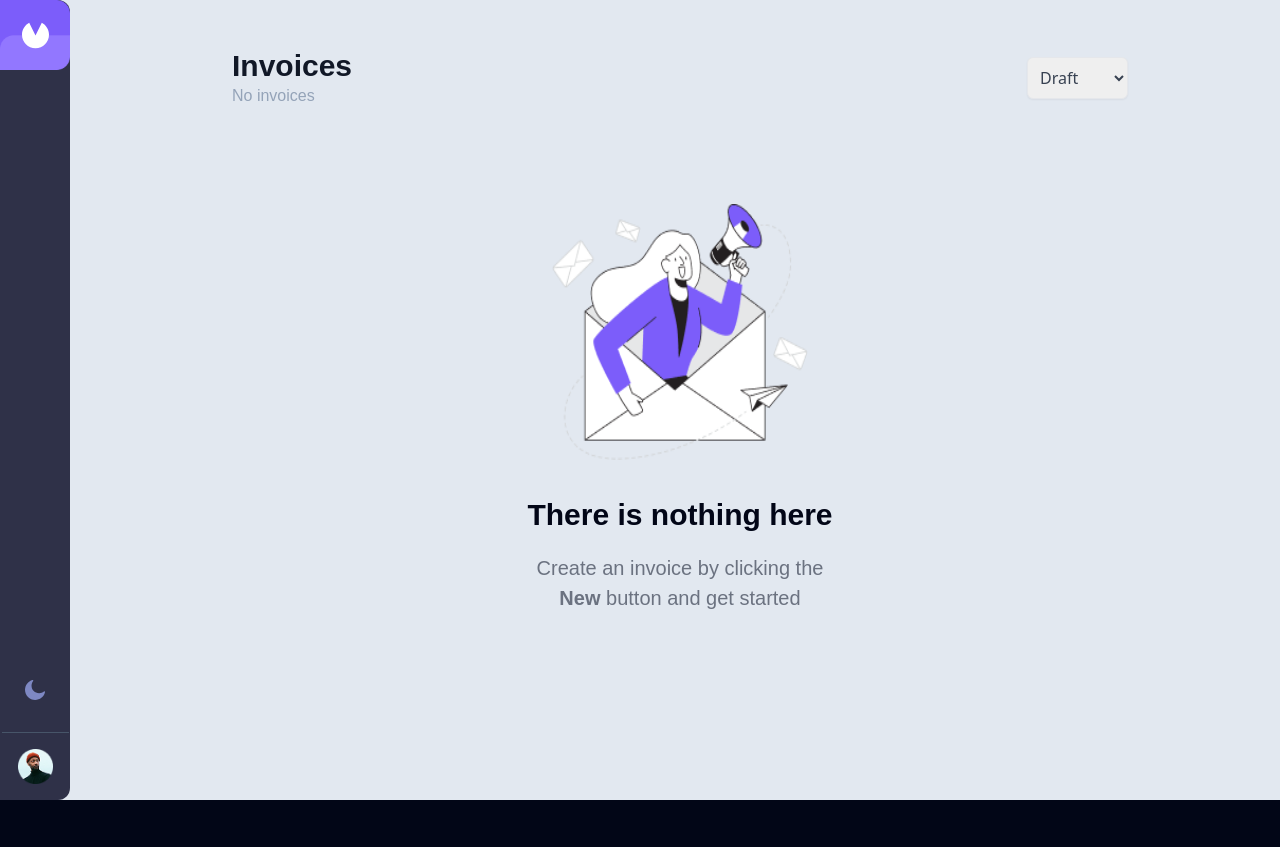
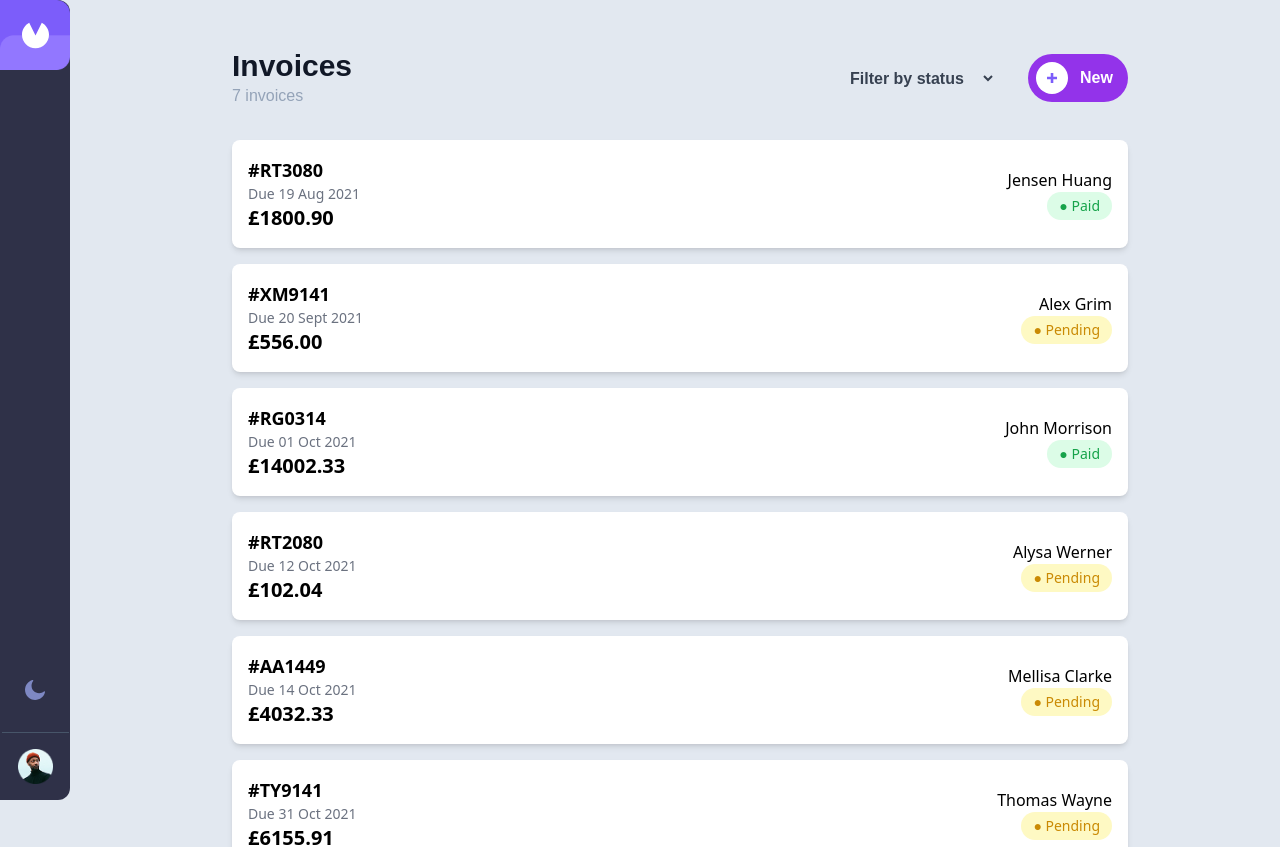
Before and after one commit to bugname7/imtixon, a React (Vite) app: page / in a window 1280 px wide. Shown: the top 847 px of the page. Before the commit the page ends 800 px from the top, so only its background shows below. Built offline with nearby package versions, Linux system fonts and the light colour scheme; a web font is replaced by a local one.

Commit message:
filter update data json iterator test

```diff
--- /dev/null
+++ b/src/assets/data.json
@@ -0,0 +1,231 @@
+[
+  {
+    "id": "RT3080",
+    "createdAt": "2021-08-18",
+    "paymentDue": "2021-08-19",
+    "description": "Re-branding",
+    "paymentTerms": 1,
+    "clientName": "Jensen Huang",
+    "clientEmail": "jensenh@mail.com",
+    "status": "paid",
+    "senderAddress": {
+      "street": "19 Union Terrace",
+      "city": "London",
+      "postCode": "E1 3EZ",
+      "country": "United Kingdom"
+    },
+    "clientAddress": {
+      "street": "106 Kendell Street",
+      "city": "Sharrington",
+      "postCode": "NR24 5WQ",
+      "country": "United Kingdom"
+    },
+    "items": [
+      {
+        "name": "Brand Guidelines",
+        "quantity": 1,
+        "price": 1800.9,
+        "total": 1800.9
+      }
+    ],
+    "total": 1800.9
+  },
+  {
+    "id": "XM9141",
+    "createdAt": "2021-08-21",
+    "paymentDue": "2021-09-20",
+    "description": "Graphic Design",
+    "paymentTerms": 30,
+    "clientName": "Alex Grim",
+    "clientEmail": "alexgrim@mail.com",
+    "status": "pending",
+    "senderAddress": {
+      "street": "19 Union Terrace",
+      "city": "London",
+      "postCode": "E1 3EZ",
+      "country": "United Kingdom"
+    },
+    "clientAddress": {
+      "street": "84 Church Way",
+      "city": "Bradford",
+      "postCode": "BD1 9PB",
+      "country": "United Kingdom"
+    },
+    "items": [
+      {
+        "name": "Banner Design",
+        "quantity": 1,
+        "price": 156,
+        "total": 156
+      },
+      {
+        "name": "Email Design",
+        "quantity": 2,
+        "price": 200,
+        "total": 400
+      }
+    ],
+    "total": 556
+  },
+  {
+    "id": "RG0314",
+    "createdAt": "2021-09-24",
+    "paymentDue": "2021-10-01",
+    "description": "Website Redesign",
+    "paymentTerms": 7,
+    "clientName": "John Morrison",
+    "clientEmail": "jm@myco.com",
+    "status": "paid",
+    "senderAddress": {
+      "street": "19 Union Terrace",
+      "city": "London",
+      "postCode": "E1 3EZ",
+      "country": "United Kingdom"
+    },
+    "clientAddress": {
+      "street": "79 Dover Road",
+      "city": "Westhall",
+      "postCode": "IP19 3PF",
+      "country": "United Kingdom"
+    },
+    "items": [
+      {
+        "name": "Website Redesign",
+        "quantity": 1,
+        "price": 14002.33,
+        "total": 14002.33
+      }
+    ],
+    "total": 14002.33
+  },
+  {
+    "id": "RT2080",
+    "createdAt": "2021-10-11",
+    "paymentDue": "2021-10-12",
+    "description": "Logo Concept",
+    "paymentTerms": 1,
+    "clientName": "Alysa Werner",
+    "clientEmail": "alysa@email.co.uk",
+    "status": "pending",
+    "senderAddress": {
+      "street": "19 Union Terrace",
+      "city": "London",
+      "postCode": "E1 3EZ",
+      "country": "United Kingdom"
+    },
+    "clientAddress": {
+      "street": "63 Warwick Road",
+      "city": "Carlisle",
+      "postCode": "CA20 2TG",
+      "country": "United Kingdom"
+    },
+    "items": [
+      {
+        "name": "Logo Sketches",
+        "quantity": 1,
+        "price": 102.04,
+        "total": 102.04
+      }
+    ],
+    "total": 102.04
+  },
+  {
+    "id": "AA1449",
+    "createdAt": "2021-10-7",
+    "paymentDue": "2021-10-14",
+    "description": "Re-branding",
+    "paymentTerms": 7,
+    "clientName": "Mellisa Clarke",
+    "clientEmail": "mellisa.clarke@example.com",
+    "status": "pending",
+    "senderAddress": {
+      "street": "19 Union Terrace",
+      "city": "London",
+      "postCode": "E1 3EZ",
+      "country": "United Kingdom"
+    },
+    "clientAddress": {
+      "street": "46 Abbey Row",
+      "city": "Cambridge",
+      "postCode": "CB5 6EG",
+      "country": "United Kingdom"
+    },
+    "items": [
+      {
+        "name": "New Logo",
+        "quantity": 1,
+        "price": 1532.33,
+        "total": 1532.33
+      },
+      {
+        "name": "Brand Guidelines",
+        "quantity": 1,
+        "price": 2500,
+        "total": 2500
+      }
+    ],
+    "total": 4032.33
+  },
+  {
+    "id": "TY9141",
+    "createdAt": "2021-10-01",
+    "paymentDue": "2021-10-31",
+    "description": "Landing Page Design",
+    "paymentTerms": 30,
+    "clientName": "Thomas Wayne",
+    "clientEmail": "thomas@dc.com",
+    "status": "pending",
+    "senderAddress": {
+      "street": "19 Union Terrace",
+      "city": "London",
+      "postCode": "E1 3EZ",
+      "country": "United Kingdom"
+    },
+    "clientAddress": {
+      "street": "3964  Queens Lane",
+      "city": "Gotham",
+      "postCode": "60457",
+      "country": "United States of America"
+    },
+    "items": [
+      {
+        "name": "Web Design",
+        "quantity": 1,
+        "price": 6155.91,
+        "total": 6155.91
+      }
+    ],
+    "total": 6155.91
+  },
+  {
+    "id": "FV2353",
+    "createdAt": "2021-11-05",
+    "paymentDue": "2021-11-12",
+    "description": "Logo Re-design",
+    "paymentTerms": 7,
+    "clientName": "Anita Wainwright",
+    "clientEmail": "",
+    "status": "draft",
+    "senderAddress": {
+      "street": "19 Union Terrace",
+      "city": "London",
+      "postCode": "E1 3EZ",
+      "country": "United Kingdom"
+    },
+    "clientAddress": {
+      "street": "",
+      "city": "",
+      "postCode": "",
+      "country": ""
+    },
+    "items": [
+      {
+        "name": "Logo Re-design",
+        "quantity": 1,
+        "price": 3102.04,
+        "total": 3102.04
+      }
+    ],
+    "total": 3102.04
+  }
+]
--- a/src/pages/Home.jsx
+++ b/src/pages/Home.jsx
@@ -1,54 +1,98 @@
-import React from 'react';
-import { useDarkMode } from '../context/DarkLightMode';
-import invois from '../assets/images/invois.png'
+import React, { useState } from "react";
+import { useDarkMode } from "../context/DarkLightMode";
+import new1 from "../assets/images/new1.svg";
+
+import data from '../assets/data.json'
+
 function Home() {
-    const { darkMode, toggleDarkMode } = useDarkMode();
+    const { darkMode } = useDarkMode();
+    const bgClass = darkMode ? "bg-slate-950" : "bg-slate-200";
 
-    const bgClass = darkMode ? 'bg-slate-950' : 'bg-slate-200';
+    const [filterStatus, setFilterStatus] = useState("Filter by status");
+
+    const filtereddata =
+        filterStatus === "Filter by status"
+            ? data
+            : data.filter((invoice) => invoice.status === filterStatus.toLowerCase());
+
     return (
-        <div className={`${bgClass} min-h-screen  flex flex-col items-center justify-start pt-12    pl-6 pb-6 pr-6 `}>
+        <div
+            className={`${bgClass} min-h-screen flex flex-col items-center justify-start pt-12 pl-6 pb-6 pr-6`}
+        >
             <div className="w-full max-w-4xl flex justify-between items-center mb-8">
                 <div>
-                    <h1 className={`${darkMode ? 'text-white' : 'text-black'} text-3xl font-spartan font-bold text-gray-900`}>Invoices</h1>
-                    <p className={`${darkMode ? 'text-slate-300' : ''} font-spartan font-medium text-slate-400`}>No invoices</p>
-
+                    <h1
+                        className={`${darkMode ? "text-white" : "text-black"
+                            } text-3xl font-spartan font-bold text-gray-900`}
+                    >
+                        Invoices
+                    </h1>
+                    <p
+                        className={`${darkMode ? "text-slate-300" : ""
+                            } font-spartan font-medium text-slate-400`}
+                    >
+                        {filtereddata.length}  invoices
+                    </p>
                 </div>
-                <div className="flex items-center gap-4">
+                <div className="flex items-center gap-8">
                     <select
                         id="status"
-                        class="block w-full p-2 border  rounded-md shadow-sm focus:outline-none  text-gray-700"
+                        value={filterStatus}
+                        onChange={(e) => setFilterStatus(e.target.value)}
+                        className={`${darkMode ? "bg-slate-950 text-white" : ""} font-spartan font-bold block w-[150px] bg-slate-200 text-gray-700  pr-0 focus:outline-none`}
                     >
-                        <option value="Draft">
-                            <input type="checkbox" name="" id="" /> Draft</option>
-                        <option value="Pending">Pending</option>
-                        <option value="Paid">Paid</option>
+                        <option value="Filter by status" className="font-spartan font-bold">Filter by status</option>
+                        <option value="Draft" className="font-spartan font-bold">Draft</option>
+                        <option value="Pending" className="font-spartan font-bold">Pending</option>
+                        <option value="Paid" className="font-spartan font-bold">Paid</option>
                     </select>
 
+
+                    <div className="flex gap-3 bg-purple-600 w-[100px] rounded-3xl p-2 cursor-pointer">
+                        <img src={new1} alt="New Invoice" />
+                        <h3 className="text-white font-spartan font-bold flex gap-2 text-center items-center">
+                            New
+                        </h3>
+                    </div>
                 </div>
-
             </div>
 
-
-
-
-
-
-            <div className="flex flex-col items-center mt-16">
-                <img
-                    src={invois}
-                    alt="No invoices illustration"
-                    className="w-64 h-64 mb-8"
-                />
-                <h2 className={`${darkMode ? 'text-slate-50' : ''}  text-[30px] font-bold text-slate-950 mb-4 font-spartan`}>
-
-                    There is nothing here
-                </h2>
-                <p className={`${darkMode ? 'text-slate-300' : ''} text-gray-500 text-center w-[290px] font-spartan font-medium text-[20px]`}>
-                    Create an invoice by clicking the
-                    <span className={`${darkMode ? 'text-slate-200' : ''} font-bold font-spartan`}> New</span> button and get started
-                </p>
+            <div className="w-full max-w-4xl grid gap-4 ">
+                {filtereddata.map((invoice) => (
+                    <div
+                        key={invoice.id}
+                        className={`cursor-pointer hover:border-2 border-purple-600 flex justify-between items-center p-4 rounded-lg shadow-md ${darkMode ? "bg-slate-800 text-white" : "bg-white"
+                            }`}
+                    >
+                        <div className="">
+                            <h3 className="text-lg font-bold">{`#${invoice.id}`}</h3>
+                            <p className="text-sm text-gray-500">
+                                Due{" "}
+                                {new Date(invoice.paymentDue).toLocaleDateString("en-GB", {
+                                    day: "2-digit",
+                                    month: "short",
+                                    year: "numeric",
+                                })}
+                            </p>
+                            <p className="text-xl font-bold">{`£${invoice.total.toFixed(2)}`}</p>
+                        </div>
+                        <div className="text-right">
+                            <p className="font-medium">{invoice.clientName}</p>
+                            <span
+                                className={`inline-block px-3 py-1 rounded-full text-sm ${invoice.status === "paid"
+                                    ? "bg-green-100 text-green-600"
+                                    : invoice.status === "pending"
+                                        ? "bg-yellow-100 text-yellow-600"
+                                        : "bg-gray-100 text-gray-600"
+                                    }`}
+                            >
+                                ● {invoice.status.charAt(0).toUpperCase() + invoice.status.slice(1)}
+                            </span>
+                        </div>
+                    </div>
+                ))}
             </div>
-        </div >
+        </div>
     );
 }
 
```
Also changed, not shown: src/assets/images/new1.svg (added).
